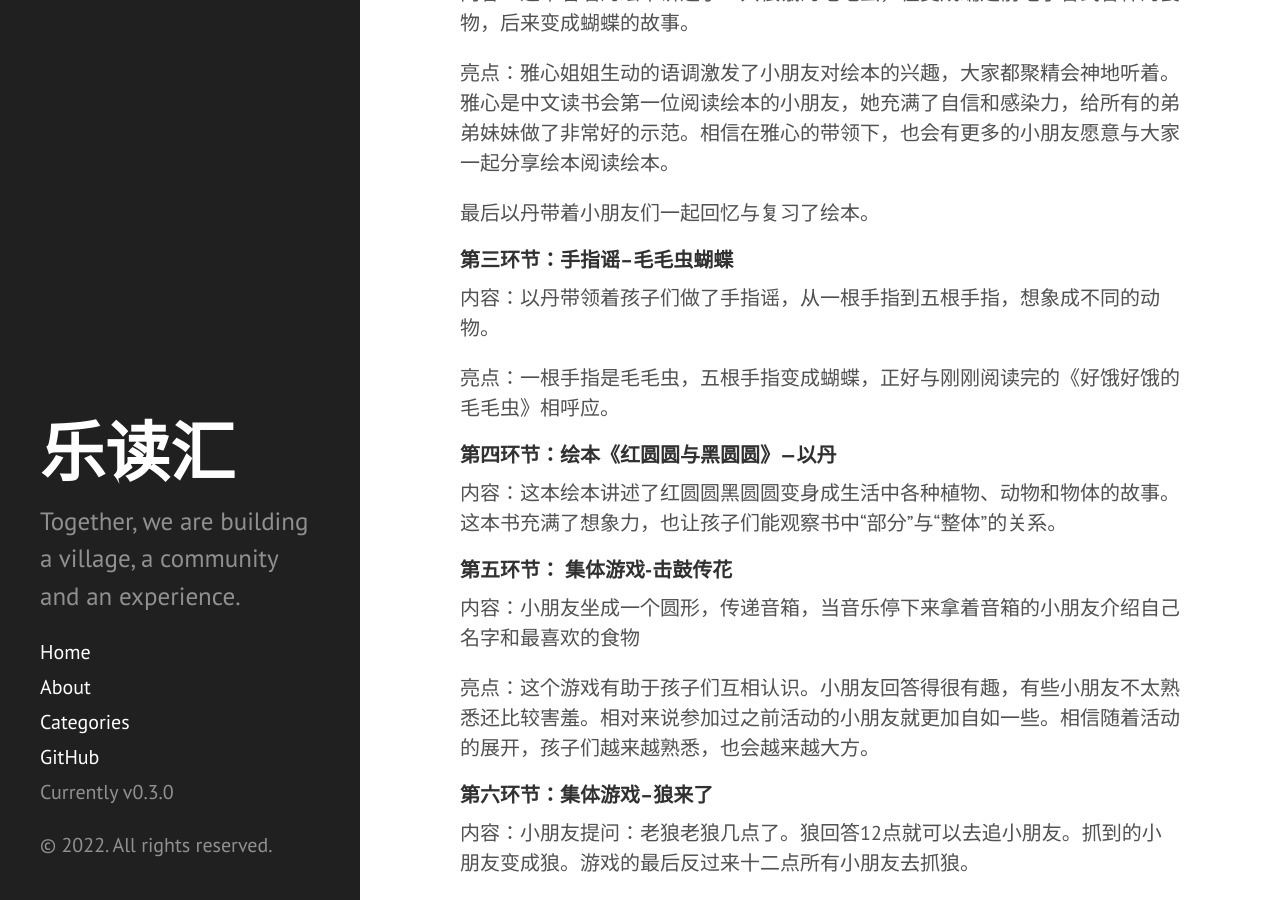
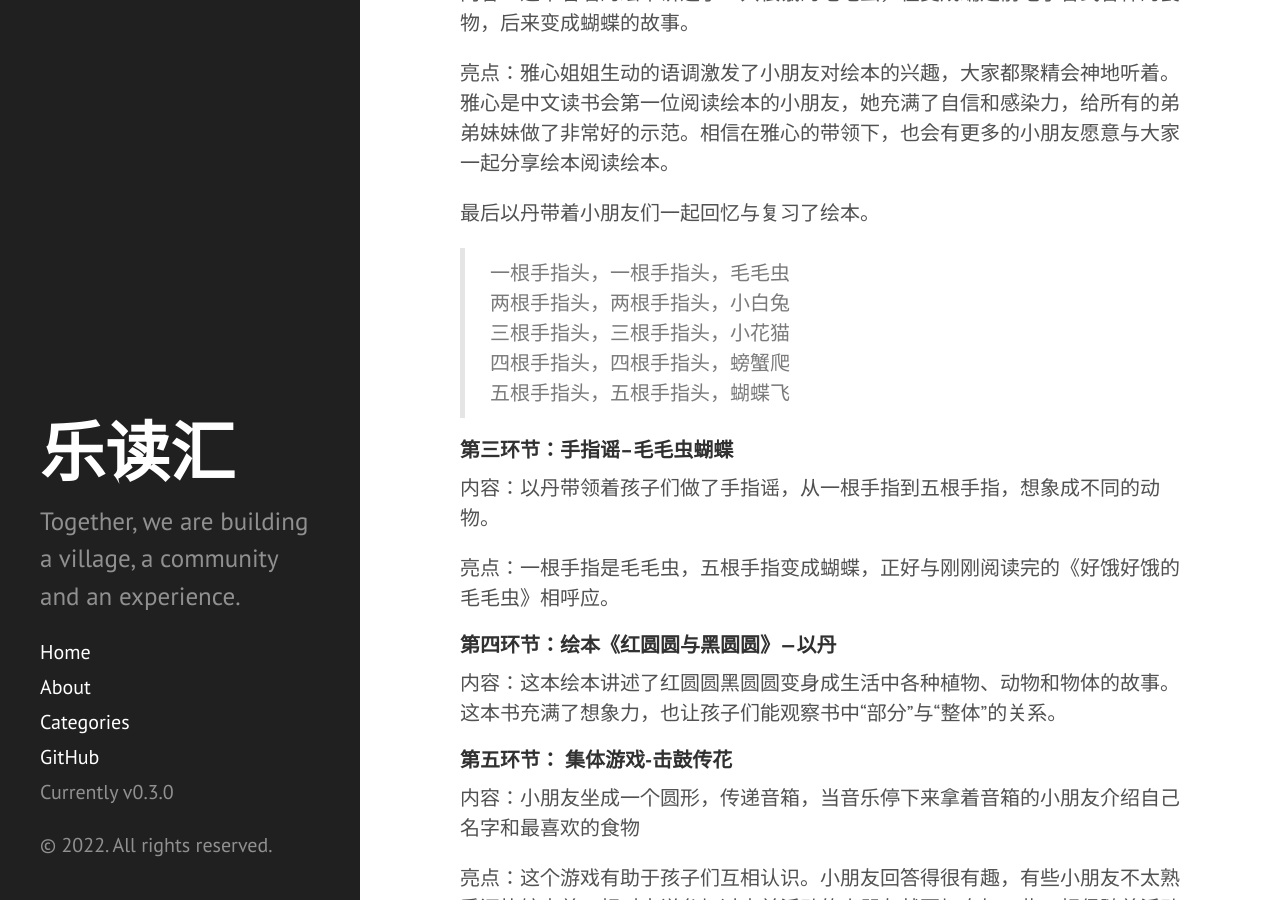
Before and after one commit to leducon/leducon.github.io, a Jekyll site: the page built from _posts/2022-06-12-event4-outdoor-lions-park.md, in a window 1280 px wide and 900 px high, scrolled down 713 px. Built offline with Jekyll 4.4.1, drawn with Linux system fonts in a browser that asks for light colours; Markdown is read by kramdown in place of the engine named in the settings.

Commit message:
Update 2022-06-12-event4-outdoor-lions-park.md

```diff
--- a/_posts/2022-06-12-event4-outdoor-lions-park.md
+++ b/_posts/2022-06-12-event4-outdoor-lions-park.md
@@ -30,6 +30,11 @@ categories: [events, outdoor, picnic, freeplay]
 
 最后以丹带着小朋友们一起回忆与复习了绘本。
 
+> 一根手指头，一根手指头，毛毛虫<br>
+> 两根手指头，两根手指头，小白兔<br>
+> 三根手指头，三根手指头，小花猫<br>
+> 四根手指头，四根手指头，螃蟹爬<br>
+> 五根手指头，五根手指头，蝴蝶飞<br>
 
 #### 第三环节：手指谣--毛毛虫蝴蝶
 
```
